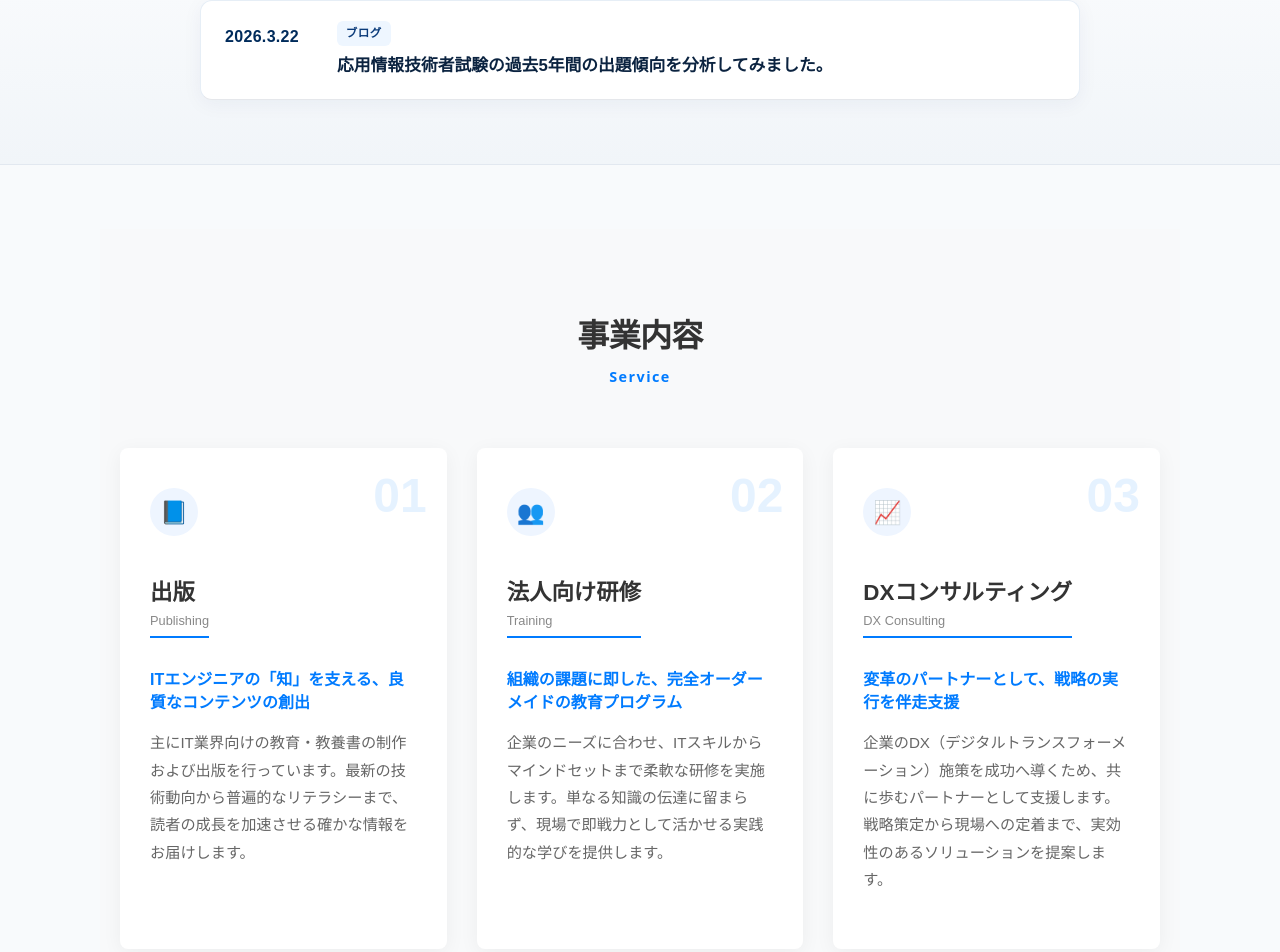
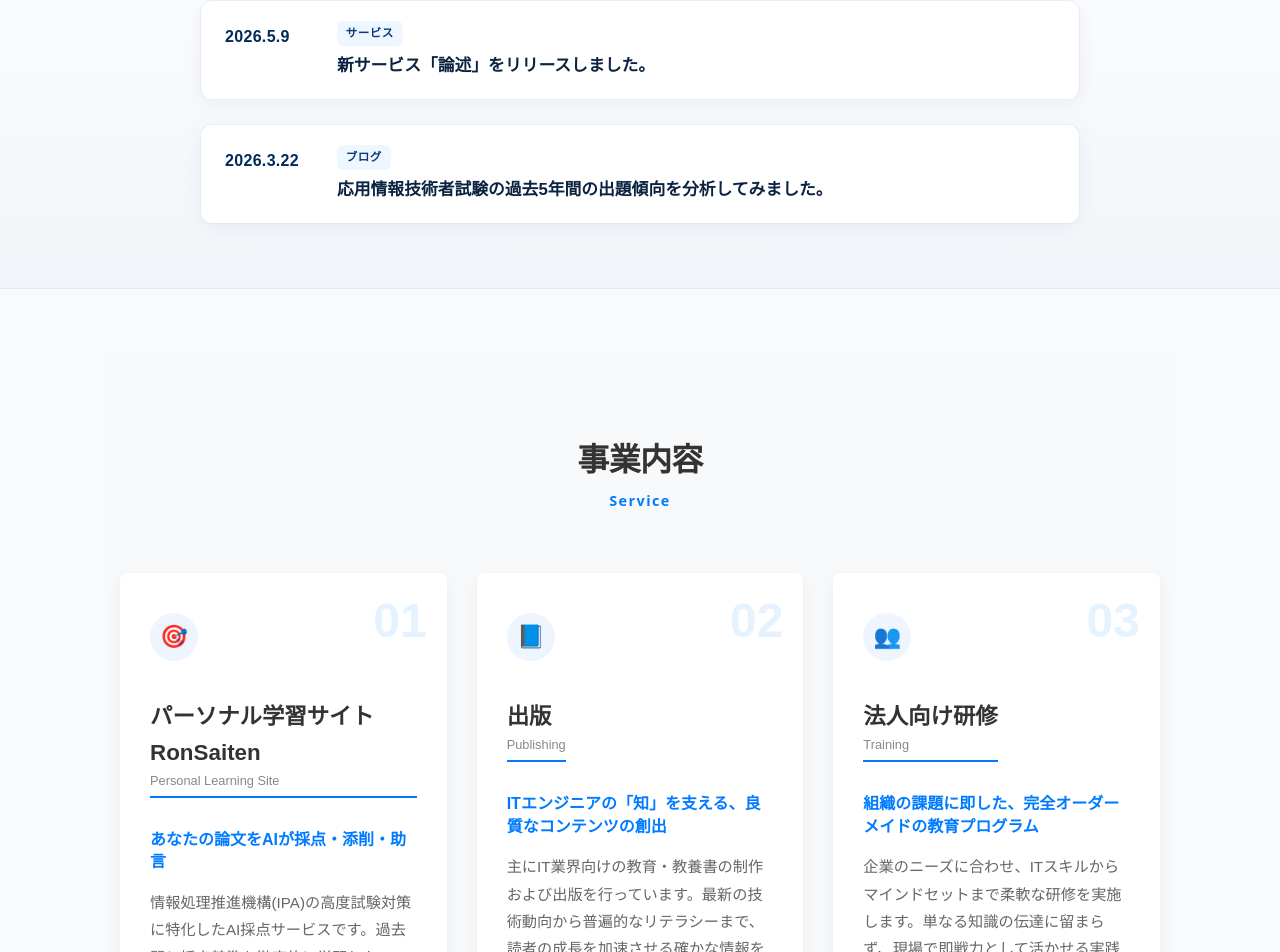
Before and after one commit to shikakufy/dsa-cbt, a React (Vite) app: page / in a window 1280 px wide. Shown: the part 1039-1991 px from the top of the page. Built offline with nearby package versions, Linux system fonts and the light colour scheme.

Commit message:
feat: 事業内容を更新。RonSaitenをメインサービスとして追加、DXコンサルティングを削除

```diff
--- a/src/App.jsx
+++ b/src/App.jsx
@@ -6,6 +6,14 @@ import { useSEO } from './hooks/useSEO';
 
 // トップページ・新着情報
 const TOP_NEWS_ITEMS = [
+  {
+    id: '2026-05-09-ronjutsu-release',
+    dateISO: '2026-05-09',
+    dateLabel: '2026.5.9',
+    category: 'サービス',
+    title: '新サービス「論述」をリリースしました。',
+    href: 'https://ronjutsu.digitalskillacademy.co.jp/',
+  },
   {
     id: '2026-03-22-ap-exam-trend',
     dateISO: '2026-03-22',
@@ -154,9 +162,21 @@ function App() {
 
             <div className="service-grid">
               <div className="service-card">
+                <div className="service-icon" aria-hidden="true">🎯</div>
+                <div className="service-content">
+                  <span className="service-number">01</span>
+                  <h3>パーソナル学習サイト RonSaiten<span>Personal Learning Site</span></h3>
+                  <p className="catchphrase">あなたの論文をAIが採点・添削・助言</p>
+                  <p className="description">
+                    情報処理推進機構(IPA)の高度試験対策に特化したAI採点サービスです。過去問と採点基準を徹底的に学習したエンジンが、合格答案との差を明確にし、あなたの文章を直接添削して合格へ導きます。
+                  </p>
+                </div>
+              </div>
+
+              <div className="service-card">
                 <div className="service-icon" aria-hidden="true">📘</div>
                 <div className="service-content">
-                  <span className="service-number">01</span>
+                  <span className="service-number">02</span>
                   <h3>出版<span>Publishing</span></h3>
                   <p className="catchphrase">ITエンジニアの「知」を支える、良質なコンテンツの創出</p>
                   <p className="description">
@@ -168,23 +188,11 @@ function App() {
               <div className="service-card">
                 <div className="service-icon" aria-hidden="true">👥</div>
                 <div className="service-content">
-                  <span className="service-number">02</span>
+                  <span className="service-number">03</span>
                   <h3>法人向け研修<span>Training</span></h3>
                   <p className="catchphrase">組織の課題に即した、完全オーダーメイドの教育プログラム</p>
                   <p className="description">
                     企業のニーズに合わせ、ITスキルからマインドセットまで柔軟な研修を実施します。単なる知識の伝達に留まらず、現場で即戦力として活かせる実践的な学びを提供します。
-                  </p>
-                </div>
-              </div>
-
-              <div className="service-card">
-                <div className="service-icon" aria-hidden="true">📈</div>
-                <div className="service-content">
-                  <span className="service-number">03</span>
-                  <h3>DXコンサルティング<span>DX Consulting</span></h3>
-                  <p className="catchphrase">変革のパートナーとして、戦略の実行を伴走支援</p>
-                  <p className="description">
-                    企業のDX（デジタルトランスフォーメーション）施策を成功へ導くため、共に歩むパートナーとして支援します。戦略策定から現場への定着まで、実効性のあるソリューションを提案します。
                   </p>
                 </div>
               </div>
```
